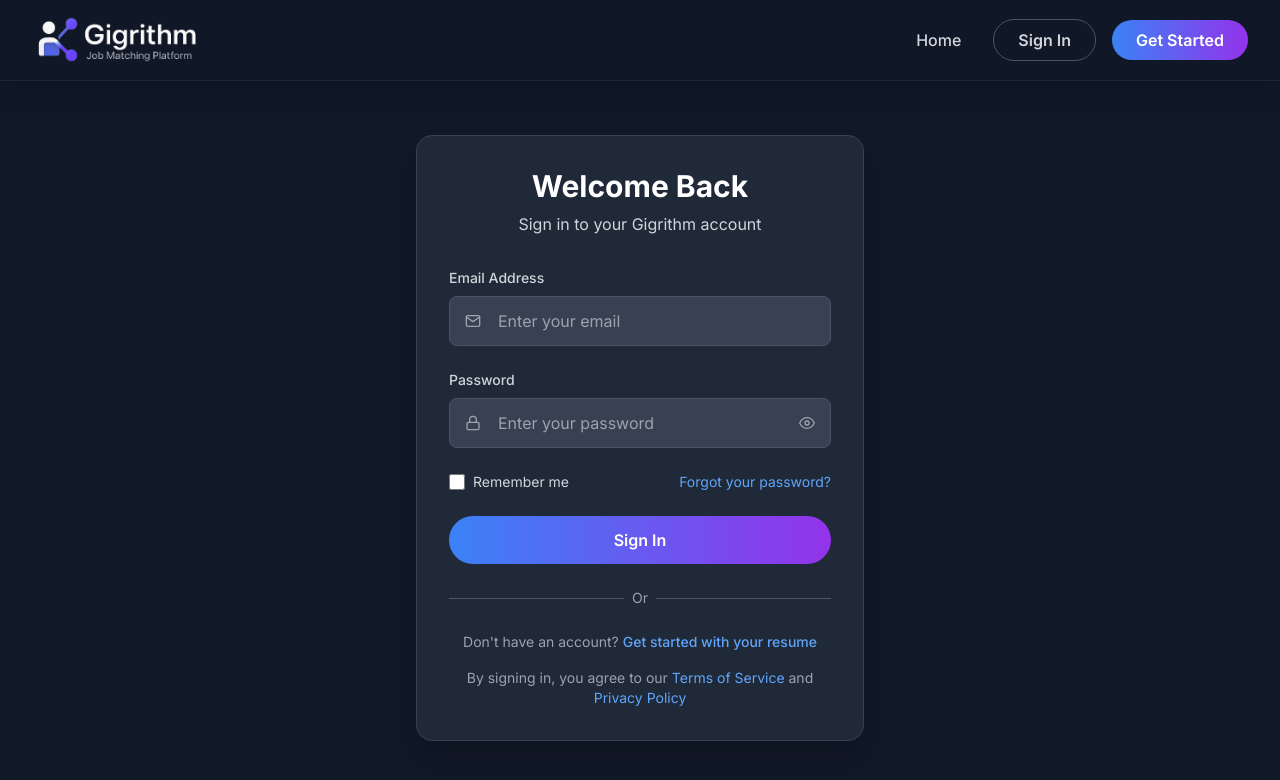
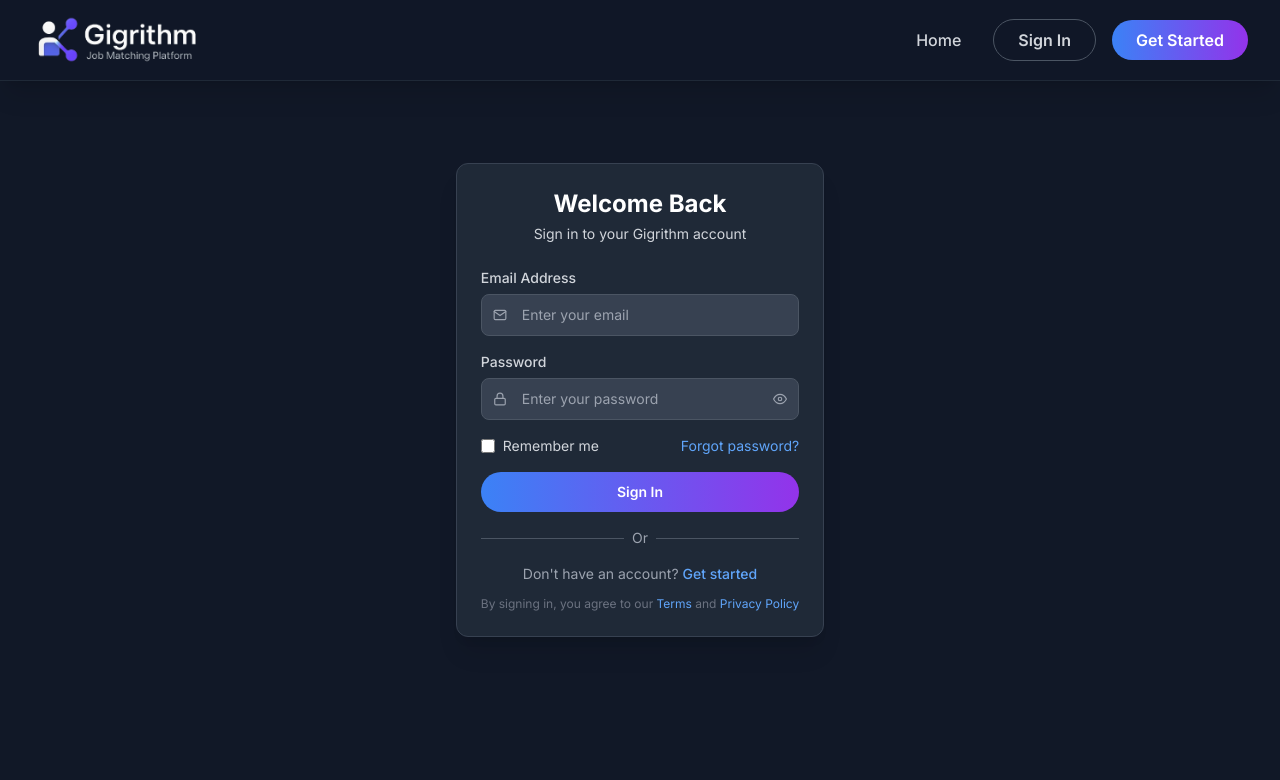
Before and after one commit to sneha-4-22/JobAggregator, a React (Vite) app: page /login in a window 1280 px wide. Shown: the top 780 px of the page. Built offline with nearby package versions, Linux system fonts and the light colour scheme; no server answers.

Commit message:
ui changes

```diff
--- a/src/pages/Login.jsx
+++ b/src/pages/Login.jsx
@@ -4,6 +4,7 @@ import { motion } from 'framer-motion'
 import { FiMail, FiLock, FiEye, FiEyeOff, FiLoader } from 'react-icons/fi'
 import { useUser } from '../context/UserContext'
 import toast from 'react-hot-toast'
+
 function Login() {
   const [email, setEmail] = useState('')
   const [password, setPassword] = useState('')
@@ -51,33 +52,33 @@ function Login() {
   }
 
   return (
-    <div className="min-h-screen bg-gray-900 flex items-center justify-center pt-20 pb-10">
+    <div className="min-h-screen bg-gray-900 flex items-center justify-center py-8">
       <div className="max-w-7xl mx-auto px-4 sm:px-6 lg:px-8">
         <motion.div
-          className="max-w-md mx-auto mt-9"
+          className="max-w-sm mx-auto"
           initial={{ opacity: 0, y: 20 }}
           animate={{ opacity: 1, y: 0 }}
           transition={{ duration: 0.5 }}
         >
-          <div className="bg-gray-800 rounded-2xl p-8 border border-gray-700 shadow-xl">
-            <div className="text-center mb-8">
-              <h1 className="text-3xl font-bold mb-2 text-white">Welcome Back</h1>
-              <p className="text-gray-300">
+          <div className="bg-gray-800 rounded-xl p-6 border border-gray-700 shadow-xl">
+            <div className="text-center mb-6">
+              <h1 className="text-2xl font-bold mb-1 text-white">Welcome Back</h1>
+              <p className="text-gray-300 text-sm">
                 Sign in to your Gigrithm account
               </p>
             </div>
 
             {error && (
-              <div className="mb-6">
-                <div className="bg-red-500/10 border border-red-500/30 rounded-lg p-3">
+              <div className="mb-4">
+                <div className="bg-red-500/10 border border-red-500/30 rounded-lg p-2.5">
                   <p className="text-red-400 text-sm">{error}</p>
                 </div>
               </div>
             )}
 
-            <form onSubmit={handleSubmit} className="space-y-6">
+            <form onSubmit={handleSubmit} className="space-y-4">
               <div>
-                <label className="block text-sm font-medium text-gray-300 mb-2">
+                <label className="block text-sm font-medium text-gray-300 mb-1.5">
                   Email Address
                 </label>
                 <div className="relative">
@@ -85,16 +86,16 @@ function Login() {
                     type="email"
                     value={email}
                     onChange={(e) => setEmail(e.target.value)}
-                    className="w-full px-4 py-3 pl-12 bg-gray-700 border border-gray-600 rounded-lg text-white placeholder-gray-400 focus:outline-none focus:ring-2 focus:ring-blue-500 focus:border-transparent"
+                    className="w-full px-4 py-2.5 pl-10 bg-gray-700 border border-gray-600 rounded-lg text-white placeholder-gray-400 focus:outline-none focus:ring-2 focus:ring-blue-500 focus:border-transparent text-sm"
                     placeholder="Enter your email"
                     required
                   />
-                  <FiMail className="absolute left-4 top-1/2 transform -translate-y-1/2 text-gray-400" />
+                  <FiMail className="absolute left-3 top-1/2 transform -translate-y-1/2 text-gray-400 text-sm" />
                 </div>
               </div>
 
               <div>
-                <label className="block text-sm font-medium text-gray-300 mb-2">
+                <label className="block text-sm font-medium text-gray-300 mb-1.5">
                   Password
                 </label>
                 <div className="relative">
@@ -102,37 +103,37 @@ function Login() {
                     type={showPassword ? 'text' : 'password'}
                     value={password}
                     onChange={(e) => setPassword(e.target.value)}
-                    className="w-full px-4 py-3 pl-12 pr-12 bg-gray-700 border border-gray-600 rounded-lg text-white placeholder-gray-400 focus:outline-none focus:ring-2 focus:ring-blue-500 focus:border-transparent"
+                    className="w-full px-4 py-2.5 pl-10 pr-10 bg-gray-700 border border-gray-600 rounded-lg text-white placeholder-gray-400 focus:outline-none focus:ring-2 focus:ring-blue-500 focus:border-transparent text-sm"
                     placeholder="Enter your password"
                     required
                   />
-                  <FiLock className="absolute left-4 top-1/2 transform -translate-y-1/2 text-gray-400" />
+                  <FiLock className="absolute left-3 top-1/2 transform -translate-y-1/2 text-gray-400 text-sm" />
                   <button
                     type="button"
                     onClick={() => setShowPassword(!showPassword)}
-                    className="absolute right-4 top-1/2 transform -translate-y-1/2 text-gray-400 hover:text-white transition-colors"
+                    className="absolute right-3 top-1/2 transform -translate-y-1/2 text-gray-400 hover:text-white transition-colors"
                   >
-                    {showPassword ? <FiEyeOff /> : <FiEye />}
+                    {showPassword ? <FiEyeOff className="text-sm" /> : <FiEye className="text-sm" />}
                   </button>
                 </div>
               </div>
 
-              <div className="flex items-center justify-between">
+              <div className="flex items-center justify-between text-sm">
                 <div className="flex items-center">
                   <input
                     id="remember-me"
                     name="remember-me"
                     type="checkbox"
-                    className="h-4 w-4 text-blue-600 focus:ring-blue-500 border-gray-600 bg-gray-700 rounded"
+                    className="h-3.5 w-3.5 text-blue-600 focus:ring-blue-500 border-gray-600 bg-gray-700 rounded"
                   />
-                  <label htmlFor="remember-me" className="ml-2 block text-sm text-gray-300">
+                  <label htmlFor="remember-me" className="ml-2 block text-gray-300">
                     Remember me
                   </label>
                 </div>
 
-                <div className="text-sm">
+                <div>
                   <Link to="/forgot-password" className="text-blue-400 hover:text-blue-300 hover:underline transition-colors">
-                  Forgot your password?
+                  Forgot password?
                 </Link>
                 </div>
               </div>
@@ -140,11 +141,11 @@ function Login() {
               <button
                 type="submit"
                 disabled={isLoading}
-                className="w-full bg-gradient-to-r from-blue-500 to-purple-600 hover:from-blue-600 hover:to-purple-700 text-white font-semibold px-6 py-3 rounded-full transition-all duration-300 hover:scale-105 disabled:opacity-50 disabled:cursor-not-allowed disabled:hover:scale-100"
+                className="w-full bg-gradient-to-r from-blue-500 to-purple-600 hover:from-blue-600 hover:to-purple-700 text-white font-semibold px-6 py-2.5 rounded-full transition-all duration-300 hover:scale-105 disabled:opacity-50 disabled:cursor-not-allowed disabled:hover:scale-100 text-sm"
               >
                 {isLoading ? (
                   <span className="flex items-center justify-center">
-                    <FiLoader className="animate-spin mr-2" />
+                    <FiLoader className="animate-spin mr-2 text-sm" />
                     Signing in...
                   </span>
                 ) : (
@@ -153,7 +154,7 @@ function Login() {
               </button>
             </form>
 
-            <div className="mt-6 text-center">
+            <div className="mt-4 text-center">
               <div className="relative">
                 <div className="absolute inset-0 flex items-center">
                   <div className="w-full border-t border-gray-600" />
@@ -164,23 +165,23 @@ function Login() {
               </div>
             </div>
 
-            <div className="mt-6 text-center">
+            <div className="mt-4 text-center">
               <p className="text-gray-400 text-sm">
                 Don&#39;t have an account?{' '}
                 <Link
                   to="/upload-resume"
                   className="text-blue-400 hover:text-blue-300 hover:underline transition-colors font-medium"
                 >
-                  Get started with your resume
+                  Get started
                 </Link>
               </p>
             </div>
 
-            <div className="mt-4 text-center text-sm text-gray-400">
+            <div className="mt-3 text-center text-xs text-gray-500">
               <p>
                 By signing in, you agree to our{' '}
                 <a href="#" className="text-blue-400 hover:text-blue-300 hover:underline transition-colors">
-                  Terms of Service
+                  Terms
                 </a>{' '}
                 and{' '}
                 <a href="#" className="text-blue-400 hover:text-blue-300 hover:underline transition-colors">
--- a/src/pages/UploadResume.jsx
+++ b/src/pages/UploadResume.jsx
@@ -133,16 +133,16 @@ function UploadResume() {
 
   const renderUploadStep = () => (
     <>
-      <div className="text-center mb-8">
-        <h1 className="text-3xl font-bold mb-2 text-white">Upload Your Resume</h1>
-        <p className="text-gray-300">
+      <div className="text-center mb-4">
+        <h1 className="text-xl font-bold mb-1 text-white">Upload Your Resume</h1>
+        <p className="text-xs text-gray-300">
           We&#39;ll create your account and extract your profile information from your resume.
         </p>
       </div>
 
       <div
         {...getRootProps()}
-        className={`border-2 border-dashed rounded-lg p-8 mb-6 transition-all duration-300 text-center cursor-pointer
+        className={`border-2 border-dashed rounded-lg p-4 mb-3 transition-all duration-300 text-center cursor-pointer
           ${isDragActive
             ? 'border-blue-500 bg-blue-500/10'
             : 'border-gray-600 hover:border-blue-500 hover:bg-blue-500/5'
@@ -152,19 +152,19 @@ function UploadResume() {
         <div className="flex flex-col items-center justify-center">
           {file ? (
             <>
-              <FiFile className="text-blue-400 mb-4" size={40} />
-              <p className="text-blue-400 font-medium text-lg">{file.name}</p>
-              <p className="text-gray-400 text-sm mt-2">
+              <FiFile className="text-blue-400 mb-2" size={24} />
+              <p className="text-blue-400 font-medium text-sm">{file.name}</p>
+              <p className="text-gray-400 text-xs mt-2">
                 {(file.size / 1024 / 1024).toFixed(2)} MB
               </p>
             </>
           ) : (
             <>
-              <FiUpload className="text-gray-400 mb-4" size={40} />
-              <p className="text-white font-medium text-lg mb-2">
+              <FiUpload className="text-gray-400 mb-2" size={24} />
+              <p className="text-white font-medium text-sm mb-1">
                 Drag & drop your resume here
               </p>
-              <p className="text-gray-400 text-sm">
+              <p className="text-gray-400 text-xs">
                 (PDF file only, max 5MB)
               </p>
             </>
@@ -176,7 +176,7 @@ function UploadResume() {
         <button
           onClick={handleExtractEmail}
           disabled={!file || uploading}
-          className={`bg-gradient-to-r from-blue-500 to-purple-600 hover:from-blue-600 hover:to-purple-700 text-white font-semibold px-8 py-3 rounded-full transition-all duration-300 hover:scale-105 w-full ${
+          className={`bg-gradient-to-r from-blue-500 to-purple-600 hover:from-blue-600 hover:to-purple-700 text-white font-semibold px-4 py-2 rounded-full transition-all duration-300 hover:scale-105 w-full text-sm ${
             (!file || uploading)
               ? 'opacity-50 cursor-not-allowed hover:scale-100'
               : 'hover:shadow-xl hover:shadow-blue-500/25'
@@ -197,16 +197,16 @@ function UploadResume() {
 
   const renderConfirmStep = () => (
     <>
-      <div className="text-center mb-8 ">
-        <h1 className="text-3xl font-bold mb-2 text-white">Create Your Account</h1>
-        <p className="text-gray-300">
+      <div className="text-center mb-4 ">
+        <h1 className="text-xl font-bold mb-1 text-white">Create Your Account</h1>
+        <p className="text-xs text-gray-300">
           Confirm your email and set a password. Your profile will be automatically created from your resume.
         </p>
       </div>
 
-      <div className="space-y-6">
+      <div className="space-y-3">
         <div>
-          <label className="block text-sm font-medium text-gray-300 mb-2">
+          <label className="block text-xs font-medium text-gray-300 mb-1">
             Email Address
           </label>
           <div className="relative">
@@ -214,7 +214,7 @@ function UploadResume() {
               type="email"
               value={editableEmail}
               onChange={(e) => setEditableEmail(e.target.value)}
-              className="w-full px-4 py-3 bg-gray-700 border border-gray-600 rounded-lg text-white placeholder-gray-400 focus:outline-none focus:ring-2 focus:ring-blue-500 focus:border-transparent"
+              className="w-full px-3 py-2 bg-gray-700 border border-gray-600 rounded-lg text-white placeholder-gray-400 focus:outline-none focus:ring-2 focus:ring-blue-500 focus:border-transparent text-sm"
               placeholder="Enter your email"
             />
             <FiEdit3 className="absolute right-3 top-1/2 transform -translate-y-1/2 text-gray-400" />
@@ -227,7 +227,7 @@ function UploadResume() {
         </div>
 
         <div>
-          <label className="block text-sm font-medium text-gray-300 mb-2">
+          <label className="block text-xs font-medium text-gray-300 mb-1">
             Password
           </label>
           <div className="relative">
@@ -235,7 +235,7 @@ function UploadResume() {
               type={showPassword ? 'text' : 'password'}
               value={password}
               onChange={(e) => setPassword(e.target.value)}
-              className="w-full px-4 py-3 bg-gray-700 border border-gray-600 rounded-lg text-white placeholder-gray-400 focus:outline-none focus:ring-2 focus:ring-blue-500 focus:border-transparent pr-12"
+              className="w-full px-3 py-2 bg-gray-700 border border-gray-600 rounded-lg text-white placeholder-gray-400 focus:outline-none focus:ring-2 focus:ring-blue-500 focus:border-transparent pr-12 text-sm"
               placeholder="Enter your password"
             />
             <button
@@ -246,13 +246,13 @@ function UploadResume() {
               {showPassword ? <FiEyeOff /> : <FiEye />}
             </button>
           </div>
-          <p className="text-gray-400 text-sm mt-1">
+          <p className="text-gray-400 text-xs mt-1">
             Must be at least 8 characters long
           </p>
         </div>
 
         <div>
-          <label className="block text-sm font-medium text-gray-300 mb-2">
+          <label className="block text-xs font-medium text-gray-300 mb-1">
             Confirm Password
           </label>
           <div className="relative">
@@ -260,7 +260,7 @@ function UploadResume() {
               type={showConfirmPassword ? 'text' : 'password'}
               value={confirmPassword}
               onChange={(e) => setConfirmPassword(e.target.value)}
-              className="w-full px-4 py-3 bg-gray-700 border border-gray-600 rounded-lg text-white placeholder-gray-400 focus:outline-none focus:ring-2 focus:ring-blue-500 focus:border-transparent pr-12"
+              className="w-full px-3 py-2 bg-gray-700 border border-gray-600 rounded-lg text-white placeholder-gray-400 focus:outline-none focus:ring-2 focus:ring-blue-500 focus:border-transparent pr-12 text-sm"
               placeholder="Confirm your password"
             />
             <button
@@ -274,19 +274,19 @@ function UploadResume() {
         </div>
       </div>
 
-      <div className="flex space-x-4 mt-8">
+      <div className="flex space-x-2 mt-4">
         <button
           onClick={() => setStep('upload')}
-          className="flex-1 border border-gray-600 text-gray-300 hover:border-blue-400 hover:text-blue-400 font-semibold px-6 py-3 rounded-full transition-all duration-300"
+          className="flex-1 border border-gray-600 text-gray-300 hover:border-blue-400 hover:text-blue-400 font-semibold px-3 py-2 rounded-full transition-all duration-300 text-sm"
         >
           Back
         </button>
         <button
           onClick={handleRegister}
           disabled={registrationStatus === 'registering'}
-          className="flex-1 bg-gradient-to-r from-blue-500 to-purple-600 hover:from-blue-600 hover:to-purple-700 text-white font-semibold px-6 py-3 rounded-full transition-all duration-300 hover:scale-105 disabled:opacity-50 disabled:cursor-not-allowed disabled:hover:scale-100"
+          className="flex-1 bg-gradient-to-r from-blue-500 to-purple-600 hover:from-blue-600 hover:to-purple-700 text-white font-semibold px-3 py-2 rounded-full transition-all duration-300 hover:scale-105 disabled:opacity-50 disabled:cursor-not-allowed disabled:hover:scale-100 text-sm"
         >
-          Create Account & Process Resume
+          Create Account
         </button>
       </div>
     </>
@@ -295,11 +295,11 @@ function UploadResume() {
   const renderStatus = () => {
     if (registrationStatus === 'registering') {
       return (
-        <div className="flex flex-col items-center justify-center space-y-4 text-blue-400 mb-6">
-          <FiLoader className="animate-spin text-2xl" />
+        <div className="flex flex-col items-center justify-center space-y-2 text-blue-400 mb-3">
+          <FiLoader className="animate-spin text-xl" />
           <div className="text-center">
-            <p className="font-medium">Creating your account...</p>
-            <p className="text-sm text-gray-400">This may take a few moments as we process your resume</p>
+            <p className="font-medium text-sm">Creating your account...</p>
+            <p className="text-xs text-gray-400">This may take a few moments as we process your resume</p>
           </div>
         </div>
       )
@@ -307,14 +307,14 @@ function UploadResume() {
 
     if (registrationStatus === 'success') {
       return (
-        <div className="text-center mb-6">
-          <div className="text-green-400 mb-4 text-2xl">
+        <div className="text-center mb-3">
+          <div className="text-green-400 mb-2 text-lg">
             <span>✓ Account created successfully!</span>
           </div>
-          <p className="text-gray-300 mb-2">
+          <p className="text-gray-300 mb-2 text-sm">
             Your profile has been created with your resume data.
           </p>
-          <p className="text-gray-400 text-sm">
+          <p className="text-gray-400 text-xs">
             Redirecting to dashboard...
           </p>
         </div>
@@ -323,11 +323,11 @@ function UploadResume() {
 
     if (registrationStatus === 'failed') {
       return (
-        <div className="text-center mb-6">
-          <div className="text-red-400 mb-4">
+        <div className="text-center mb-3">
+          <div className="text-red-400 mb-2">
             <span>✗ Registration failed</span>
           </div>
-          <p className="text-gray-300">
+          <p className="text-gray-300 text-sm">
             Please try again or contact support if the issue persists.
           </p>
         </div>
@@ -341,18 +341,18 @@ function UploadResume() {
     <div className="min-h-screen bg-gray-900 flex items-center justify-center pt-20 pb-16">
       <div className="max-w-7xl mx-auto px-4 sm:px-6 lg:px-8">
         <motion.div
-          className="max-w-xl mx-auto"
+          className="max-w-sm mx-auto"
           initial={{ opacity: 0, y: 20 }}
           animate={{ opacity: 1, y: 0 }}
           transition={{ duration: 0.5 }}
         >
-          <div className="bg-gray-800 rounded-2xl p-8 border border-gray-700 shadow-xl">
+          <div className="bg-gray-800 rounded-2xl p-5 border border-gray-700 shadow-xl">
             {renderStatus()}
 
             {error && (
-              <div className="mb-6 text-center">
+              <div className="mb-3 text-center">
                 <div className="bg-red-500/10 border border-red-500/30 rounded-lg p-3">
-                  <p className="text-red-400">{error}</p>
+                  <p className="text-red-400 text-xs">{error}</p>
                 </div>
               </div>
             )}
@@ -360,7 +360,7 @@ function UploadResume() {
             {step === 'upload' && renderUploadStep()}
             {step === 'confirm' && renderConfirmStep()}
 
-            <div className="mt-6 text-center text-sm text-gray-400">
+            <div className="mt-3 text-center text-xs text-gray-400">
               <p>
                 Already have an account?{' '}
                 <button
@@ -372,7 +372,7 @@ function UploadResume() {
               </p>
             </div>
 
-            <div className="mt-4 text-center text-sm text-gray-400">
+            <div className="mt-3 text-center text-xs text-gray-400">
               <p>
                 By creating an account, you agree to our{' '}
                 <a href="#" className="text-blue-400 hover:text-blue-300 hover:underline transition-colors">
```
